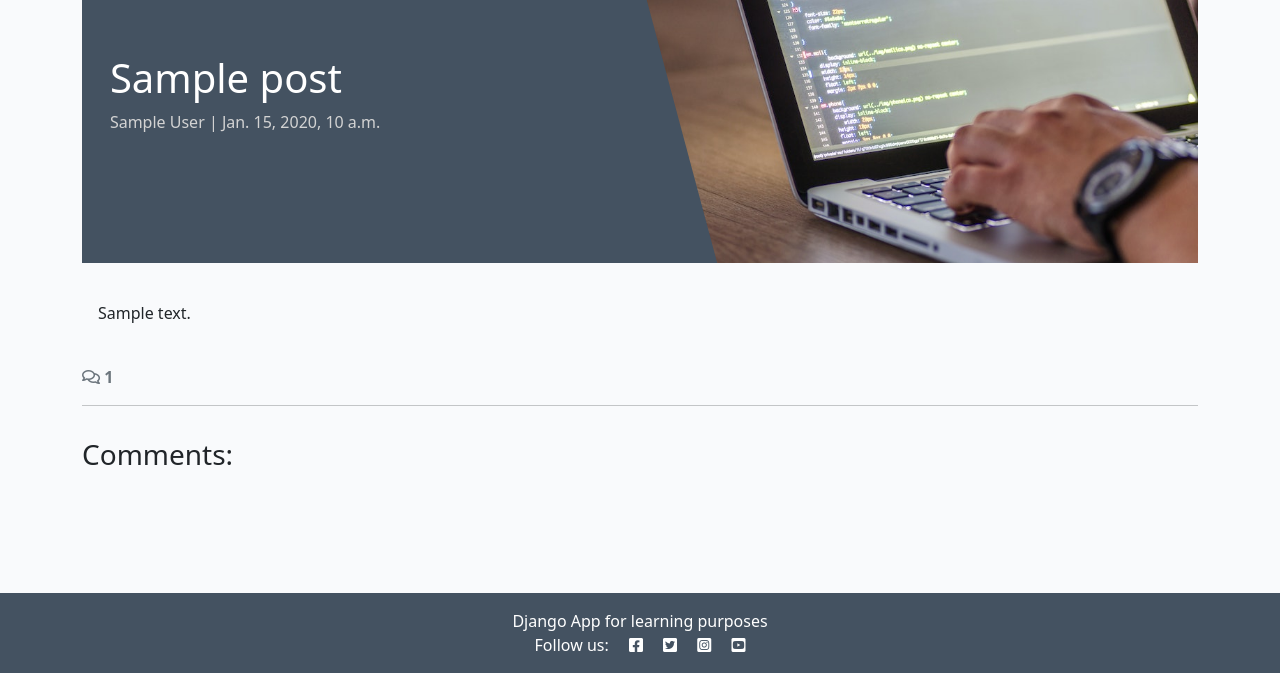
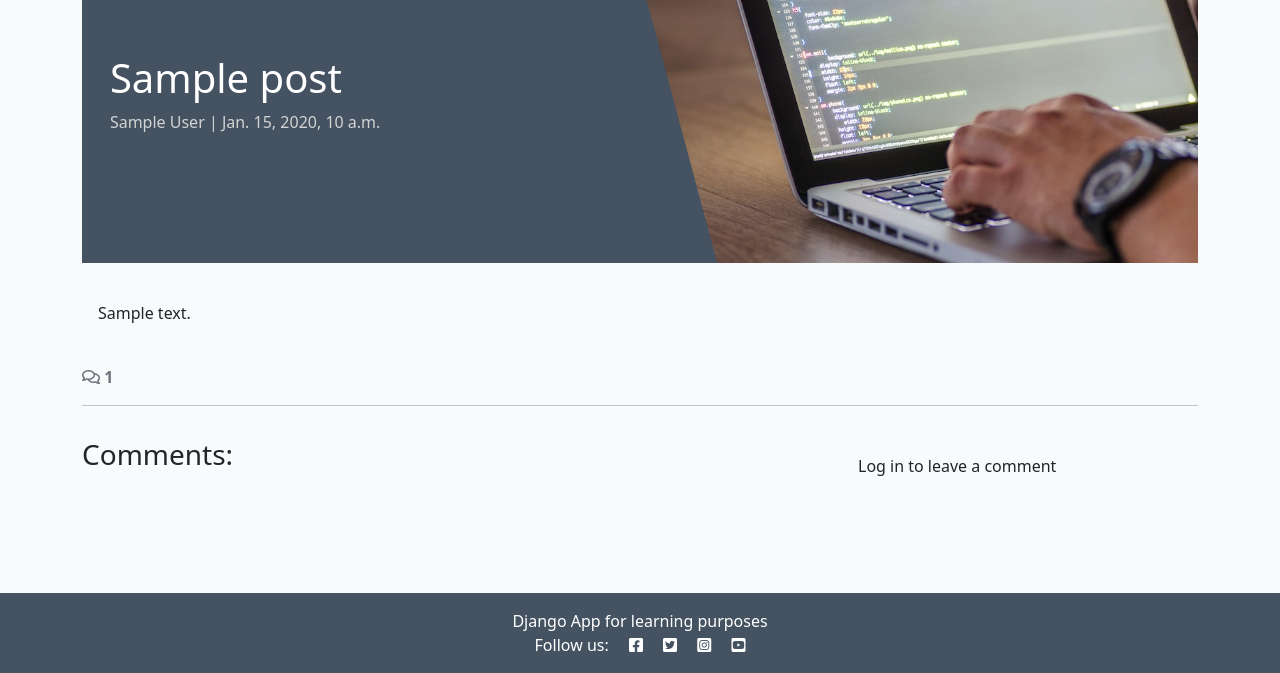
Before and after one commit to CedricNtwari/django-blog, a Django app: template blog/templates/blog/post_detail.html in a window 1280 px wide. Shown: the part 127-800 px from the top of the page. Run offline with Django 4.2, Linux system fonts and the light colour scheme; the template is opened without the code that fills it: most values are stand-ins (such as "Sample title", 1, 10 or a date in 2020); some libraries are stand-ins or nearby versions.

Commit message:
Added a comment form

```diff
--- a/blog/templates/blog/post_detail.html
+++ b/blog/templates/blog/post_detail.html
@@ -1,4 +1,4 @@
-{% extends 'base.html' %} {% block content %} {% load static %}
+{% extends 'base.html' %} {% block content %} {% load static %} {% load crispy_forms_tags %}
 
 <div class="masthead">
   <div class="container">
@@ -59,6 +59,21 @@
         {% endfor %}
       </div>
     </div>
+    <!-- Creating New Comments -->
+    <div class="col-md-4 card mb-4 mt-3">
+      <div class="card-body">
+        {% if user.is_authenticated %}
+        <h3>Leave a comment:</h3>
+        <p>Posting as: {{ user.username }}</p>
+        <form id="commentForm" method="post" style="margin-top: 1.3em">
+          {{ comment_form | crispy }} {% csrf_token %}
+          <button id="submitButton" type="submit" class="btn btn-signup btn-lg">Submit</button>
+        </form>
+        {% else %}
+        <p>Log in to leave a comment</p>
+        {% endif %}
+      </div>
+    </div>
   </div>
 </div>
 
--- a/blog/views.py
+++ b/blog/views.py
@@ -1,6 +1,7 @@
 from django.shortcuts import render, get_object_or_404
 from django.views import generic
 from .models import Post
+from .forms import CommentForm
 
 # Create your views here.
 class PostList(generic.ListView):
@@ -27,6 +28,7 @@ def post_detail(request, slug):
     post = get_object_or_404(queryset, slug=slug)
     comments = post.comments.all().order_by("-created_on")
     comment_count = post.comments.filter(approved=True).count()
+    comment_form = CommentForm()
 
     return render(
         request,
@@ -34,5 +36,6 @@ def post_detail(request, slug):
         {"post": post,
           "comments": comments,
         "comment_count": comment_count,
+        "comment_form": comment_form,
         },
     )
--- a/codestar/settings.py
+++ b/codestar/settings.py
@@ -58,6 +58,8 @@ INSTALLED_APPS = [
     'allauth',
     'allauth.account',
     'allauth.socialaccount',
+    'crispy_forms',
+    'crispy_bootstrap5',
     'django_summernote',
     'blog',
     'about',
@@ -66,6 +68,9 @@ INSTALLED_APPS = [
 SITE_ID = 1
 LOGIN_REDIRECT_URL = '/'
 LOGOUT_REDIRECT_URL = '/'
+
+CRISPY_ALLOWED_TEMPLATE_PACKS = "bootstrap5"
+CRISPY_TEMPLATE_PACK = "bootstrap5"
 
 MIDDLEWARE = [
     'django.middleware.security.SecurityMiddleware',
--- a/requirements.txt
+++ b/requirements.txt
@@ -6,11 +6,13 @@ certifi==2024.2.2
 cffi==1.16.0
 charset-normalizer==3.3.2
 click==8.1.7
+crispy-bootstrap5==0.7
 cryptography==42.0.7
 defusedxml==0.7.1
 dj-database-url==0.5.0
 Django==4.2.13
 django-allauth==0.57.2
+django-crispy-forms==2.1
 django-summernote==0.8.20.0
 Flask==3.0.3
 Flask-Migrate==4.0.7
```
Also changed, not shown: blog/forms.py (added, +8 -0 lines).
